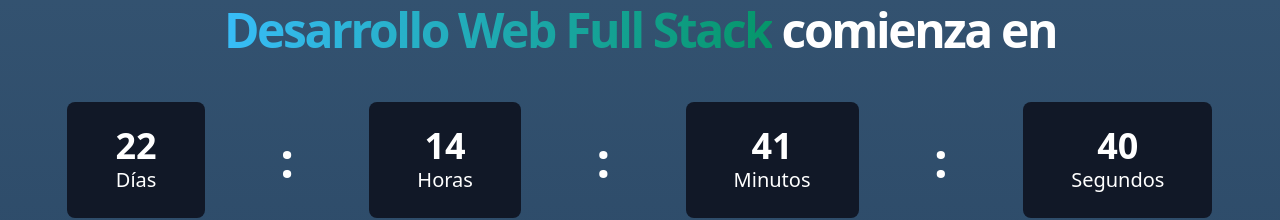
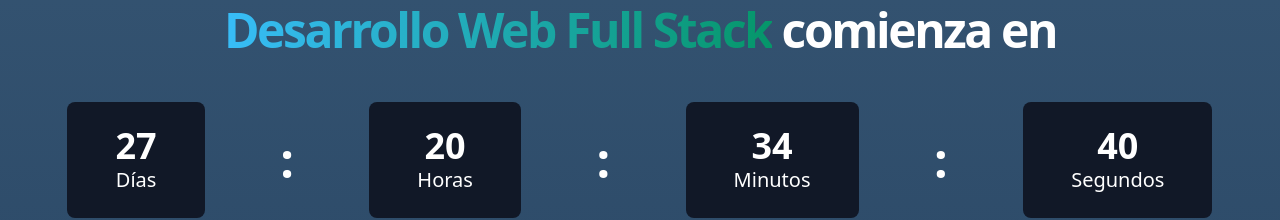
Before and after one commit to AAplus-educ/landing, a React (Vite) app: page / in a window 1280 px wide. Shown: the part 1620-1840 px from the top of the page. Built offline with nearby package versions, Linux system fonts and the light colour scheme; no server answers.

Commit message:
update about us section

```diff
--- a/src/pages/AboutUs.tsx
+++ b/src/pages/AboutUs.tsx
@@ -88,7 +88,7 @@ const AboutUs = () => {
                 className="object-cover w-full h-full group-hover:scale-110 transition-transform duration-300"
                 loading="lazy"
                 src="https://images.unsplash.com/photo-1624561172888-ac93c696e10c?q=80&w=1889&auto=format&fit=crop&ixlib=rb-4.0.3&ixid=M3wxMjA3fDB8MHxwaG90by1wYWdlfHx8fGVufDB8fHx8fA%3D%3D"
-                alt="Img medium"
+                alt="Img small"
               />
             </figure>
             <figure className="group border border-red-500 dark:border-yellow-300 rounded-full w-44 h-44 overflow-hidden">
@@ -96,7 +96,7 @@ const AboutUs = () => {
                 className="object-cover w-full h-full relative z-10 group-hover:scale-110 transition-transform duration-300"
                 loading="lazy"
                 src="https://images.unsplash.com/photo-1695192577284-fd1b10529579?q=80&w=1965&auto=format&fit=crop&ixlib=rb-4.0.3&ixid=M3wxMjA3fDB8MHxwaG90by1wYWdlfHx8fGVufDB8fHx8fA%3D%3D"
-                alt="Img small"
+                alt="Img medium"
               />
             </figure>
             <figure className="group border border-red-500 dark:border-yellow-300 rounded-full w-64 h-64 overflow-hidden">
--- a/src/pages/Home.tsx
+++ b/src/pages/Home.tsx
@@ -71,7 +71,7 @@ function Home() {
           </Link>
         </div>
       </section>
-      <CountDown DateIsoFormat="2025-01-20T09:00:00" nextCourse={Courses[0]} />
+      <CountDown DateIsoFormat="2025-01-25T14:53:00" nextCourse={Courses[0]} />
       <section className="w-full py-12 md:py-24 lg:py-32 bg-transparent">
         <div className="container px-4 md:px-6 mx-auto">
           <h2 className="text-3xl font-bold tracking-tighter sm:text-5xl text-center mb-12 text-black dark:text-white">
```
